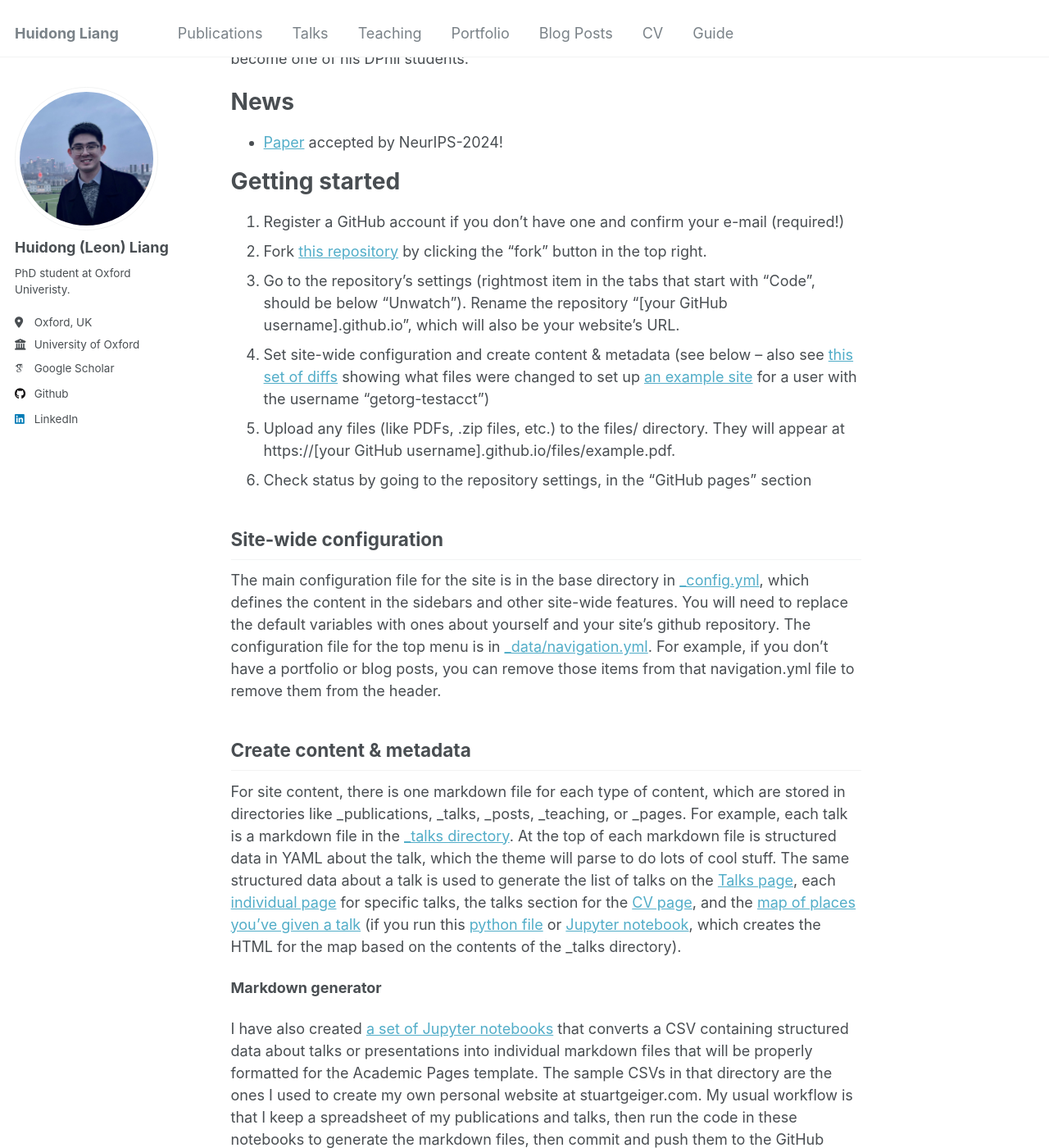
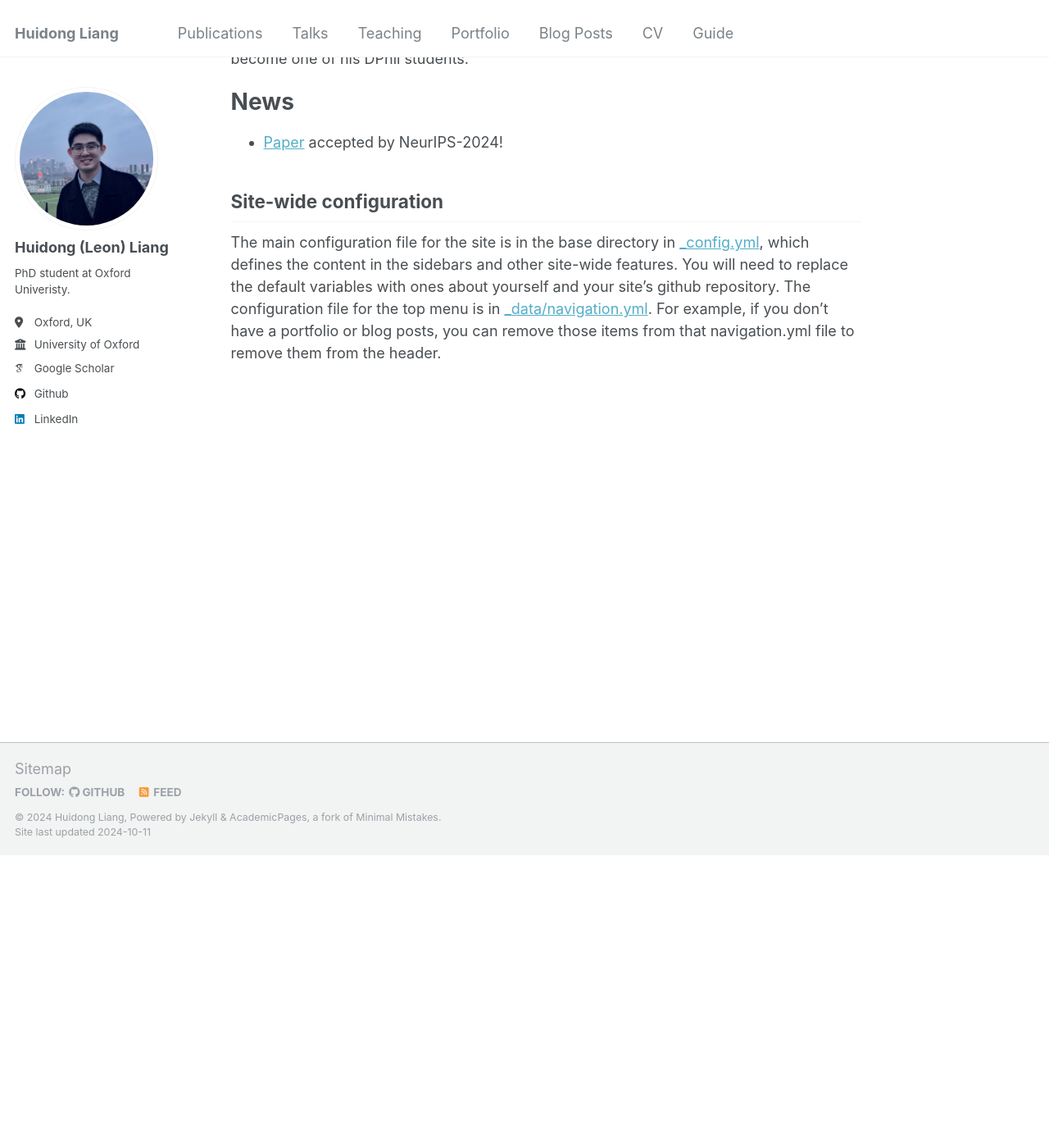
Before and after one commit to LeonResearch/leon.github.io, a Jekyll site: the page built from _pages/about.md, in a window 1280 px wide and 1400 px high, scrolled down 357 px. Shown: the whole window at 82% size. Built offline with Jekyll 4.4.1, drawn with Linux system fonts in a browser that asks for light colours; some web fonts are replaced; some of the changed text lies outside the part shown.

Commit message:
Update about.md

```diff
--- a/_pages/about.md
+++ b/_pages/about.md
@@ -16,35 +16,6 @@ News
 - [Paper](https://arxiv.org/abs/2405.15119) accepted by NeurIPS-2024!
 
 
-Getting started
-======
-1. Register a GitHub account if you don't have one and confirm your e-mail (required!)
-1. Fork [this repository](https://github.com/academicpages/academicpages.github.io) by clicking the "fork" button in the top right.
-1. Go to the repository's settings (rightmost item in the tabs that start with "Code", should be below "Unwatch"). Rename the repository "[your GitHub username].github.io", which will also be your website's URL.
-1. Set site-wide configuration and create content & metadata (see below -- also see [this set of diffs](http://archive.is/3TPas) showing what files were changed to set up [an example site](https://getorg-testacct.github.io) for a user with the username "getorg-testacct")
-1. Upload any files (like PDFs, .zip files, etc.) to the files/ directory. They will appear at https://[your GitHub username].github.io/files/example.pdf.
-1. Check status by going to the repository settings, in the "GitHub pages" section
-
 Site-wide configuration
 ------
 The main configuration file for the site is in the base directory in [_config.yml](https://github.com/academicpages/academicpages.github.io/blob/master/_config.yml), which defines the content in the sidebars and other site-wide features. You will need to replace the default variables with ones about yourself and your site's github repository. The configuration file for the top menu is in [_data/navigation.yml](https://github.com/academicpages/academicpages.github.io/blob/master/_data/navigation.yml). For example, if you don't have a portfolio or blog posts, you can remove those items from that navigation.yml file to remove them from the header.
-
-Create content & metadata
-------
-For site content, there is one markdown file for each type of content, which are stored in directories like _publications, _talks, _posts, _teaching, or _pages. For example, each talk is a markdown file in the [_talks directory](https://github.com/academicpages/academicpages.github.io/tree/master/_talks). At the top of each markdown file is structured data in YAML about the talk, which the theme will parse to do lots of cool stuff. The same structured data about a talk is used to generate the list of talks on the [Talks page](https://academicpages.github.io/talks), each [individual page](https://academicpages.github.io/talks/2012-03-01-talk-1) for specific talks, the talks section for the [CV page](https://academicpages.github.io/cv), and the [map of places you've given a talk](https://academicpages.github.io/talkmap.html) (if you run this [python file](https://github.com/academicpages/academicpages.github.io/blob/master/talkmap.py) or [Jupyter notebook](https://github.com/academicpages/academicpages.github.io/blob/master/talkmap.ipynb), which creates the HTML for the map based on the contents of the _talks directory).
-
-**Markdown generator**
-
-I have also created [a set of Jupyter notebooks](https://github.com/academicpages/academicpages.github.io/tree/master/markdown_generator
-) that converts a CSV containing structured data about talks or presentations into individual markdown files that will be properly formatted for the Academic Pages template. The sample CSVs in that directory are the ones I used to create my own personal website at stuartgeiger.com. My usual workflow is that I keep a spreadsheet of my publications and talks, then run the code in these notebooks to generate the markdown files, then commit and push them to the GitHub repository.
-
-How to edit your site's GitHub repository
-------
-Many people use a git client to create files on their local computer and then push them to GitHub's servers. If you are not familiar with git, you can directly edit these configuration and markdown files directly in the github.com interface. Navigate to a file (like [this one](https://github.com/academicpages/academicpages.github.io/blob/master/_talks/2012-03-01-talk-1.md) and click the pencil icon in the top right of the content preview (to the right of the "Raw | Blame | History" buttons). You can delete a file by clicking the trashcan icon to the right of the pencil icon. You can also create new files or upload files by navigating to a directory and clicking the "Create new file" or "Upload files" buttons.
-
-Example: editing a markdown file for a talk
-![Editing a markdown file for a talk](/images/editing-talk.png)
-
-For more info
-------
-More info about configuring Academic Pages can be found in [the guide](https://academicpages.github.io/markdown/). The [guides for the Minimal Mistakes theme](https://mmistakes.github.io/minimal-mistakes/docs/configuration/) (which this theme was forked from) might also be helpful.
```
